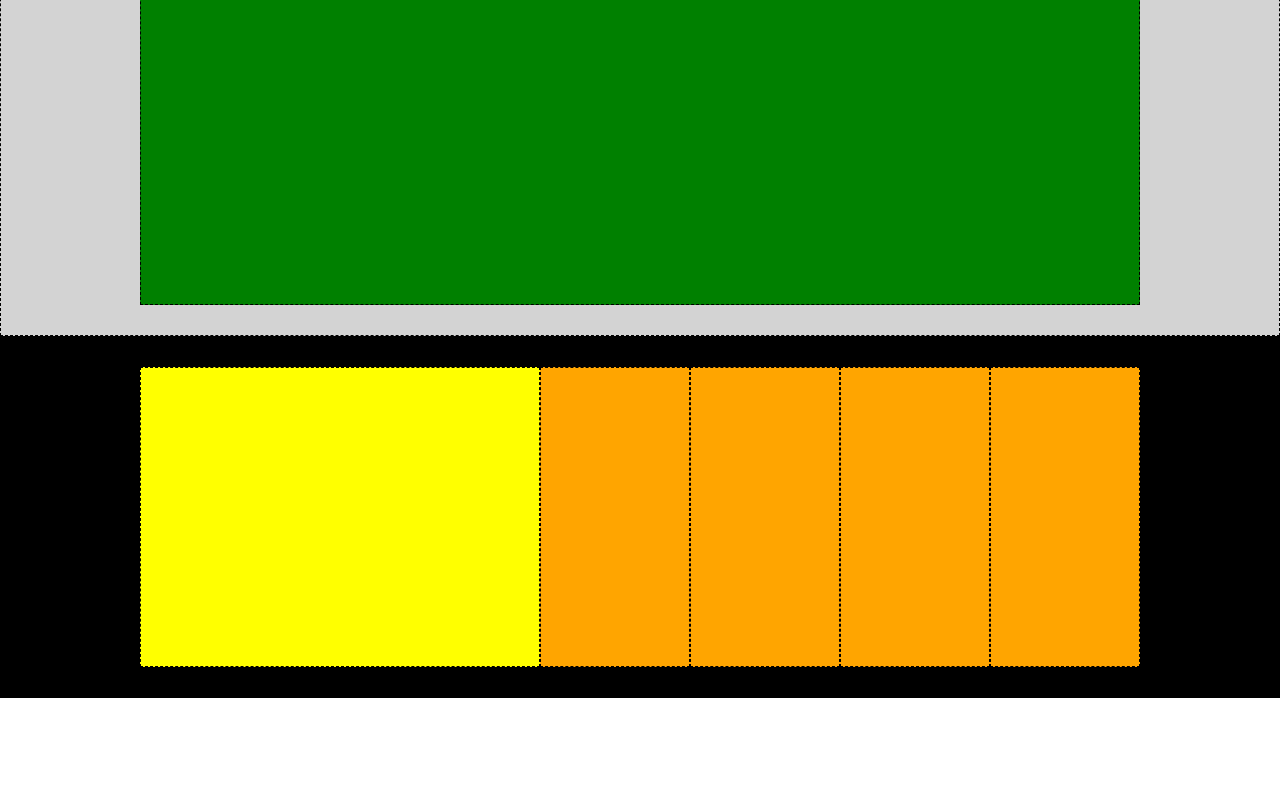
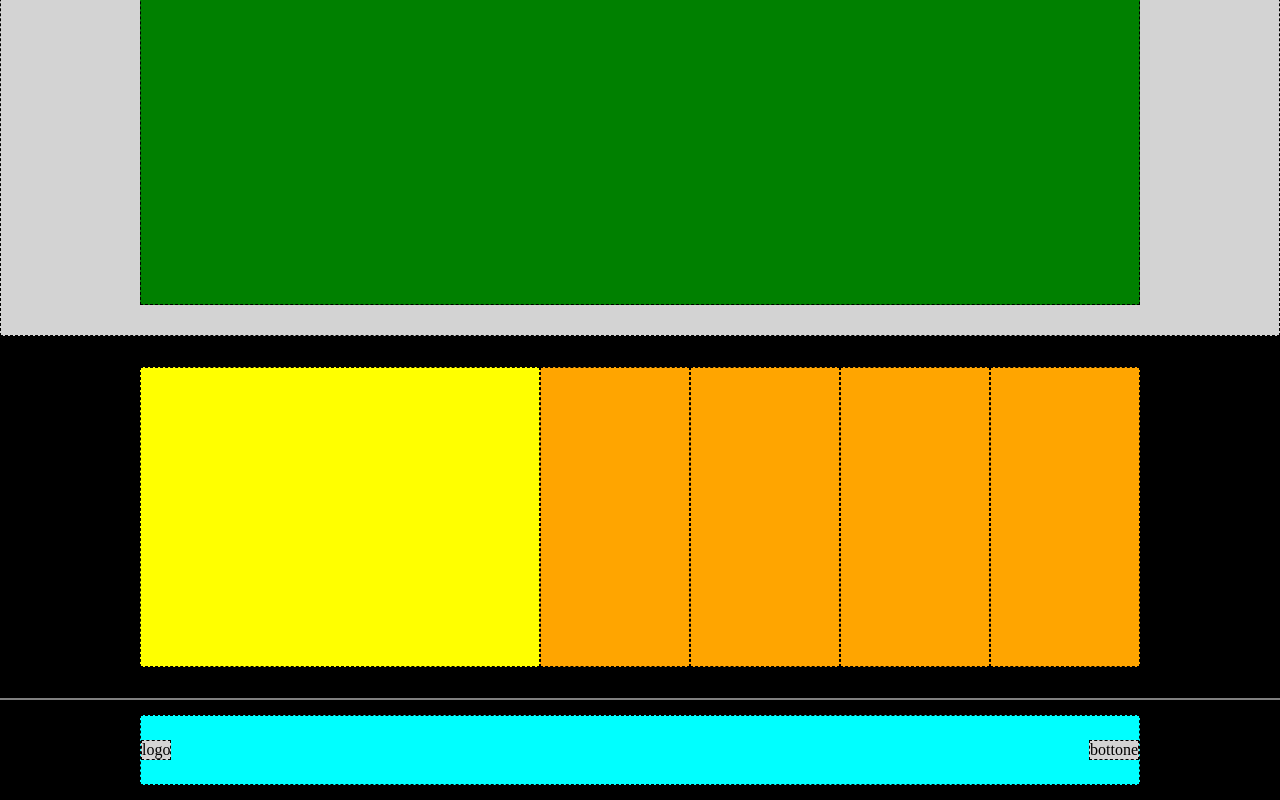
Before and after one commit to 1alberto994/htmlcss-struttura-discord, a plain HTML site: page index.html in a window 1280 px wide. Shown: the part 2344-3144 px from the top of the page. Before the commit the page ends 3042 px from the top, so only its background shows below. Drawn offline with Linux system fonts and the light colour scheme.

Commit message:
ESERCIZIO COMPLETO

```diff
--- a/index.html
+++ b/index.html
@@ -103,9 +103,20 @@
                     </div>
                 </main>
             </div>
-            <footer>
+            <hr>
+            <div class="container-sei">
+                <footer>
+                    <div class="display">
+                        <div class="logo2">logo</div>
+                        <div class="bottone">bottone</div>
+                    </div>
 
-            </footer>
+
+
+                </footer>
+
+
+            </div>
 
 
 
--- a/style.css
+++ b/style.css
@@ -10,7 +10,7 @@
     align-items: center;
 
 }
-header,main{
+header,main,footer{
     max-width: 1200px;
     margin:0 auto;
 
@@ -116,3 +116,31 @@ main{
     width: 150px;
     border: 1px dashed black;
 }
+hr{
+    color: grey;
+    border:1px solid grey;
+}
+.container-sei{
+    min-height: 100px;
+    display: flex;
+    align-items: center;
+    background-color: black;
+
+}
+.display{
+    border: 1px dashed black;
+    display: flex;
+    background-color: aqua;
+    width: 1000px;
+    height: 70px;
+    align-items: center;
+    justify-content: space-between;
+
+}
+.logo2,.bottone{
+    background-color: lightgrey;
+    border: 1px dashed black;
+    height: 20px;
+    display: flex;
+
+}
```
